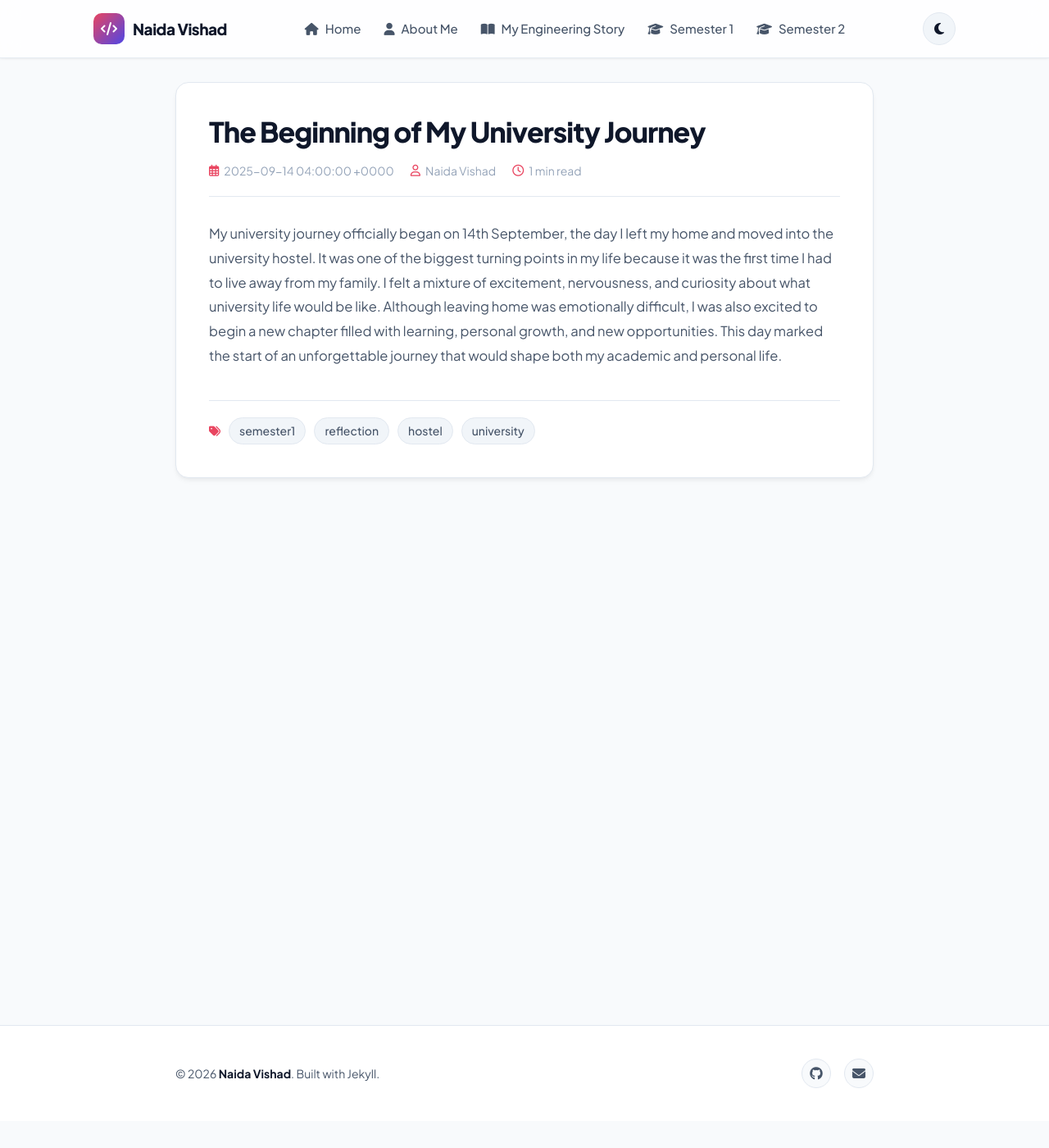
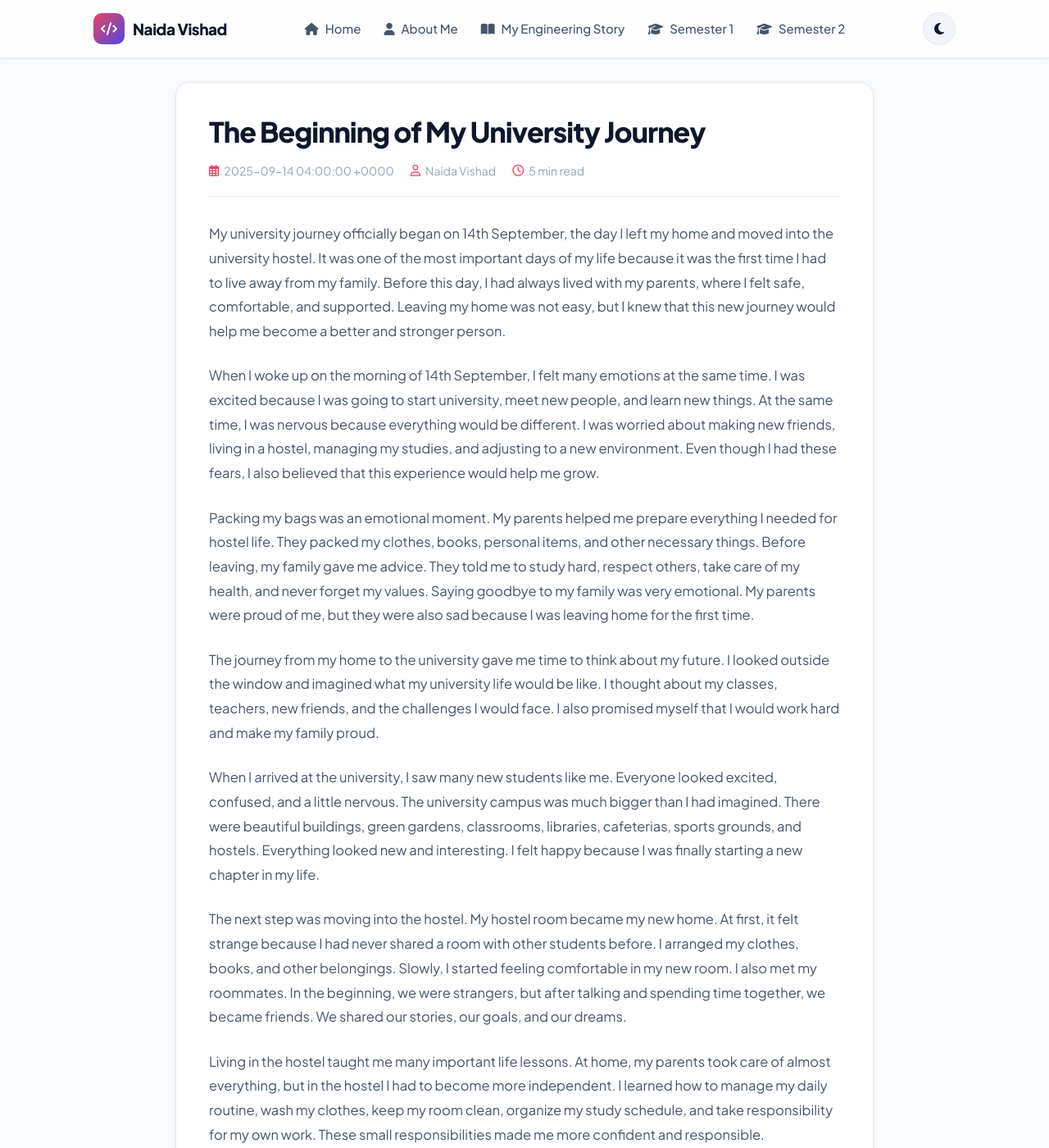
Before and after one commit to naidavishad/naidavishad.github.io, a Jekyll site: the page built from _posts/2025-09-14-the-beginning-of-my-university-journey.md, in a window 1280 px wide and 1400 px high. Shown: the whole window at 82% size. Built offline with Jekyll 4.4.1, drawn with Linux system fonts in a browser that asks for light colours; some of the changed text lies outside the part shown.

Commit message:
Update 2025-09-14-the-beginning-of-my-university-journey.md

```diff
--- a/_posts/2025-09-14-the-beginning-of-my-university-journey.md
+++ b/_posts/2025-09-14-the-beginning-of-my-university-journey.md
@@ -6,4 +6,34 @@ category: semester1
 tags: [semester1, reflection, hostel, university]
 ---
 
-My university journey officially began on 14th September, the day I left my home and moved into the university hostel. It was one of the biggest turning points in my life because it was the first time I had to live away from my family. I felt a mixture of excitement, nervousness, and curiosity about what university life would be like. Although leaving home was emotionally difficult, I was also excited to begin a new chapter filled with learning, personal growth, and new opportunities. This day marked the start of an unforgettable journey that would shape both my academic and personal life.
+My university journey officially began on 14th September, the day I left my home and moved into the university hostel. It was one of the most important days of my life because it was the first time I had to live away from my family. Before this day, I had always lived with my parents, where I felt safe, comfortable, and supported. Leaving my home was not easy, but I knew that this new journey would help me become a better and stronger person.
+
+When I woke up on the morning of 14th September, I felt many emotions at the same time. I was excited because I was going to start university, meet new people, and learn new things. At the same time, I was nervous because everything would be different. I was worried about making new friends, living in a hostel, managing my studies, and adjusting to a new environment. Even though I had these fears, I also believed that this experience would help me grow.
+
+Packing my bags was an emotional moment. My parents helped me prepare everything I needed for hostel life. They packed my clothes, books, personal items, and other necessary things. Before leaving, my family gave me advice. They told me to study hard, respect others, take care of my health, and never forget my values. Saying goodbye to my family was very emotional. My parents were proud of me, but they were also sad because I was leaving home for the first time.
+
+The journey from my home to the university gave me time to think about my future. I looked outside the window and imagined what my university life would be like. I thought about my classes, teachers, new friends, and the challenges I would face. I also promised myself that I would work hard and make my family proud.
+
+When I arrived at the university, I saw many new students like me. Everyone looked excited, confused, and a little nervous. The university campus was much bigger than I had imagined. There were beautiful buildings, green gardens, classrooms, libraries, cafeterias, sports grounds, and hostels. Everything looked new and interesting. I felt happy because I was finally starting a new chapter in my life.
+
+The next step was moving into the hostel. My hostel room became my new home. At first, it felt strange because I had never shared a room with other students before. I arranged my clothes, books, and other belongings. Slowly, I started feeling comfortable in my new room. I also met my roommates. In the beginning, we were strangers, but after talking and spending time together, we became friends. We shared our stories, our goals, and our dreams.
+
+Living in the hostel taught me many important life lessons. At home, my parents took care of almost everything, but in the hostel I had to become more independent. I learned how to manage my daily routine, wash my clothes, keep my room clean, organize my study schedule, and take responsibility for my own work. These small responsibilities made me more confident and responsible.
+
+One of the most exciting parts of university life was meeting students from different cities and different backgrounds. Everyone had different experiences, cultures, languages, and ideas. Talking to them helped me learn many new things. I made friends who supported me during difficult times, studied with me before exams, and shared many happy moments. These friendships became one of the best parts of my university journey.
+
+The first day of classes was another memorable experience. I met my teachers and classmates. The teachers welcomed us warmly and explained our courses. University studies were different from school because students were expected to learn independently, participate in discussions, complete assignments, and think critically. At first, it seemed difficult, but slowly I understood how university education worked.
+
+One of the biggest challenges was managing my time. I had to balance lectures, assignments, group projects, presentations, exams, and personal life. Sometimes I felt stressed because there was so much work to do. However, I learned that good planning and hard work could help me complete everything on time. This improved my time management skills and made me more disciplined.
+
+University life was not only about studying. It also gave me many opportunities to participate in different activities. I attended orientation programs, seminars, workshops, cultural events, sports competitions, and social gatherings. These activities helped me improve my communication skills, teamwork, leadership, and confidence. They also made university life more enjoyable and memorable.
+
+Living away from my family was one of the hardest parts of my journey. I missed my parents, siblings, and home, especially during festivals, birthdays, and family gatherings. Sometimes I felt lonely, but regular phone calls and video calls with my family made me feel better. Their encouragement gave me the strength to continue working hard.
+
+During my university journey, I also faced many challenges. There were difficult subjects, long study hours, exams, deadlines, and moments when I doubted myself. However, every challenge taught me something valuable. Instead of giving up, I learned to stay patient, ask for help when needed, and keep trying until I succeeded. These experiences made me mentally stronger and more confident.
+
+University also helped me discover my interests and career goals. Through different courses, projects, and practical experiences, I understood what I wanted to achieve in the future. I realized that education is not only about getting good grades but also about developing skills, gaining knowledge, and becoming a responsible person.
+
+Looking back, 14th September was much more than just the day I moved into a hostel. It was the beginning of a life-changing journey. It taught me independence, responsibility, confidence, discipline, and the importance of hard work. I met wonderful teachers and friends, learned valuable lessons, and created unforgettable memories.
+
+In conclusion, my university journey has been one of the most meaningful experiences of my life. Although leaving home was difficult, it opened the door to countless opportunities for learning and personal growth. Every challenge made me stronger, every success increased my confidence, and every memory became a valuable part of my life. I will always remember 14th September as the day that changed my life and started a beautiful journey toward my dreams and future.
```
